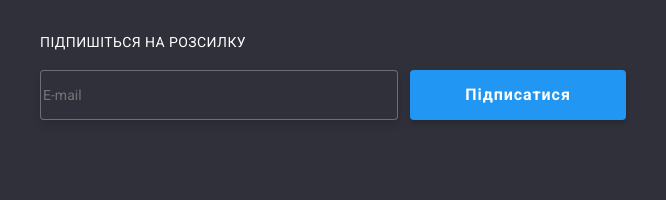
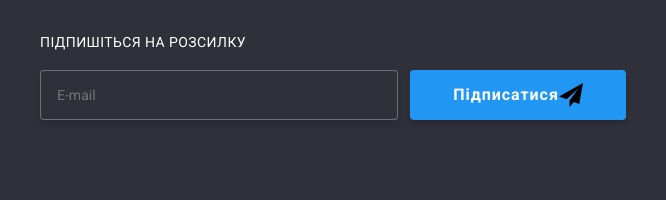
Before and after one commit to Cocobbee/goit-markup-hw-06, a plain HTML site: page index.html in a window 1280 px wide. Shown: the part 2716-2916 px from the top of the page, 568-1234 px from the left. Drawn offline with nearby package versions, Linux system fonts and the light colour scheme.

Commit message:
updates 3.0

```diff
--- a/css/styles.css
+++ b/css/styles.css
@@ -756,11 +756,15 @@ img {
 }
 
 .suscribe-info-box {
-    border: 1px solid rgba(255, 255, 255, 0.3);
-    filter: drop-shadow(0px 4px 4px rgba(0, 0, 0, 0.15));
+    padding-left: 16px;
+    padding-top: 15px;
+    padding-bottom: 15px;
     border-radius: 4px;
     width: 358px;
     height: 50px;
+    border: 1px solid rgba(255, 255, 255, 0.3);
+    filter: drop-shadow(0px 4px 4px rgba(0, 0, 0, 0.15));
+    color: var(--regular-white);
     background-color: var(--motto-back-color)
 }
 
@@ -770,9 +774,6 @@ img {
     justify-content: center;
     padding-top: 0px;
     width: 216px;
-    /* height: 50px; */
-    /* margin-left: auto;
-    margin-right: auto; */
     padding: 10px;
 
     font-family: inherit;
--- a/index.html
+++ b/index.html
@@ -316,7 +316,7 @@
   <footer class="footer">
     <div class="container container-double">
       <div>
-        <a class="footer-logo logo-web" href="./index.html">Web</span><span lang="en" class="logo-studio-footer">Studio</span>
+        <a class="footer-logo logo-web" href="./index.html">Web<span lang="en" class="logo-studio-footer">Studio</span>
         </a>
         <address class="contacts-address">
           <ul class="contacts-footer-list">
@@ -366,7 +366,10 @@
           <li class="suscribe-item">
             <input class="suscribe-info-box" type="email" name="email" id="email-suscribe" placeholder="E-mail" />
           </li>
-          <li class="suscribe-item"><button class="btn-suscribe" type="submit">Підписатися</button></li>
+          <li class="suscribe-item"><button class="btn-suscribe" type="submit">Підписатися<svg class="suscribe-icon"
+                width="24" height="24">
+                <use href="./images/sprite.svg#icon-send"></use>
+              </svg></button></li>
         </ul>
       </div>
     </div>
@@ -399,8 +402,7 @@
           </div>
         </div>
 
-        <div class="form-permission"> <input type="checkbox" name="permission" id="permission"
-            placeholder="Введіть текст" />
+        <div class="form-permission"> <input type="checkbox" name="permission" id="permission" />
           <label class="permission" for="permission">Погоджуюся з
             розсилкою та приймаю <span><a class="permission-link" href="#">Умови договору</a></span></label>
         </div>
```
Also changed, not shown: images/sprite.svg, 2 other files.
